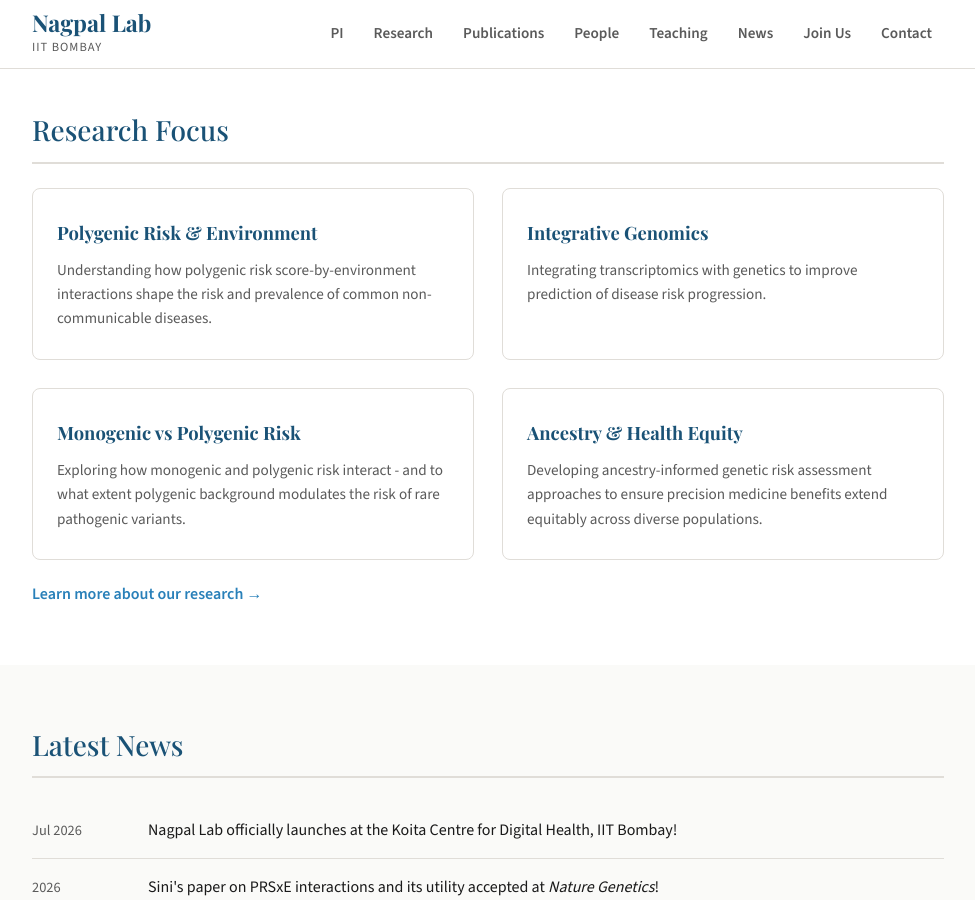
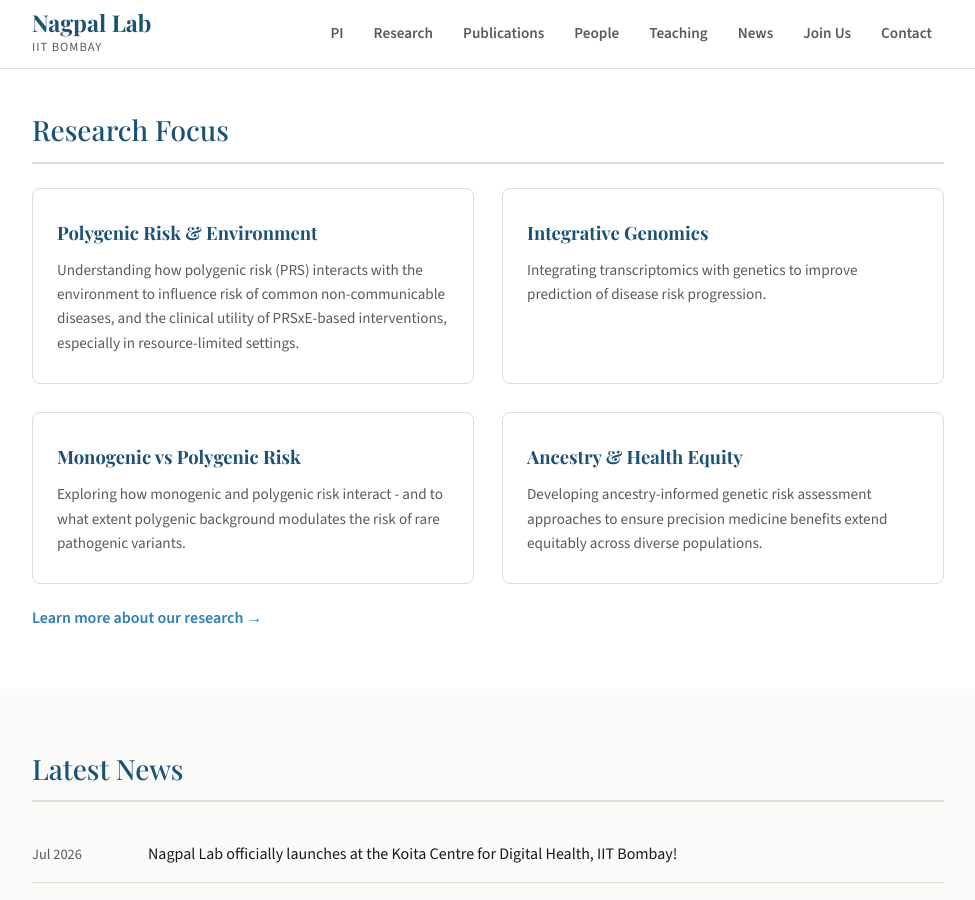
Before and after one commit to nagpallab/nagpallab.github.io, a Jekyll site: the page built from index.html, in a window 1280 px wide and 900 px high, scrolled down 348 px. Shown: the whole window, without its empty margins (152-1127 px from the left). Built offline with Jekyll 4.4.1, drawn with Linux system fonts in a browser that asks for light colours.

Commit message:
Update index.html

```diff
--- a/index.html
+++ b/index.html
@@ -26,7 +26,7 @@ title: Home
 
       <a href="/research/#prsxe" class="research-card">
         <h3>Polygenic Risk &amp; Environment</h3>
-        <p>Understanding how polygenic risk score-by-environment interactions shape the risk and prevalence of common non-communicable diseases.</p>
+        <p>Understanding how polygenic risk (PRS) interacts with the environment to influence risk of common non-communicable diseases, and the clinical utility of PRSxE-based interventions, especially in resource-limited settings.</p>
       </a>
 
       <a href="/research/#integrative" class="research-card">
```
